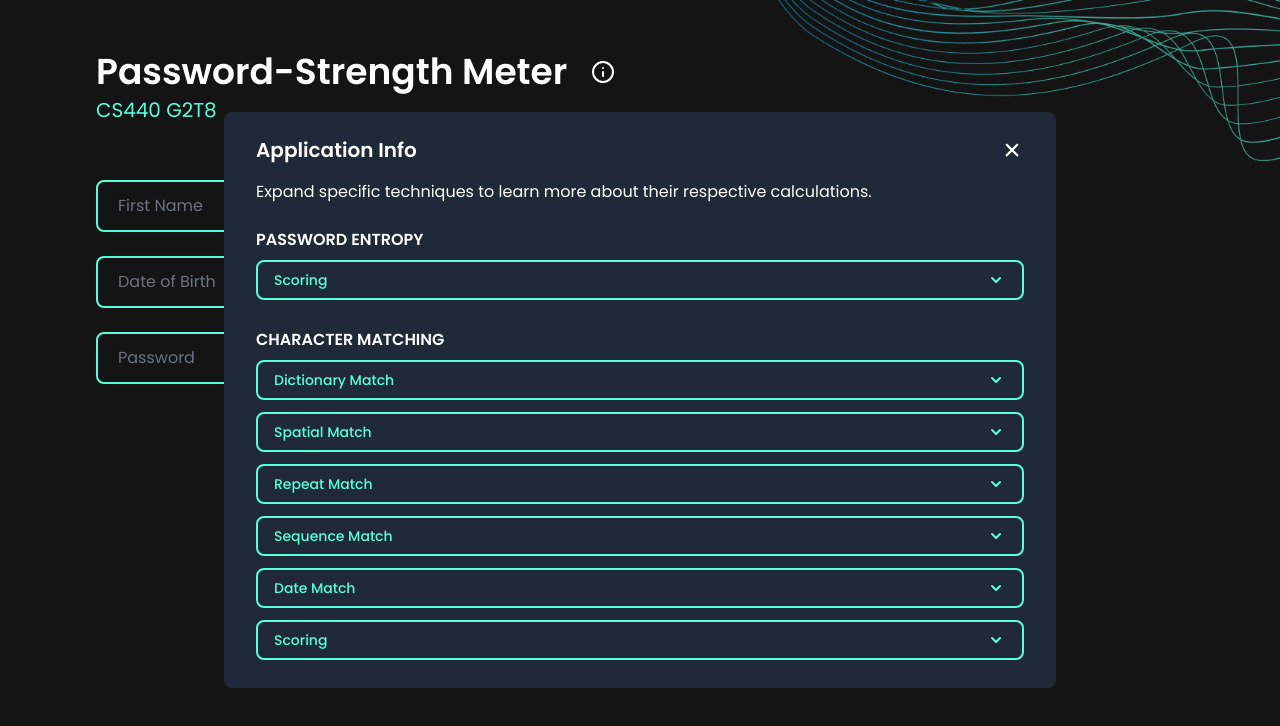
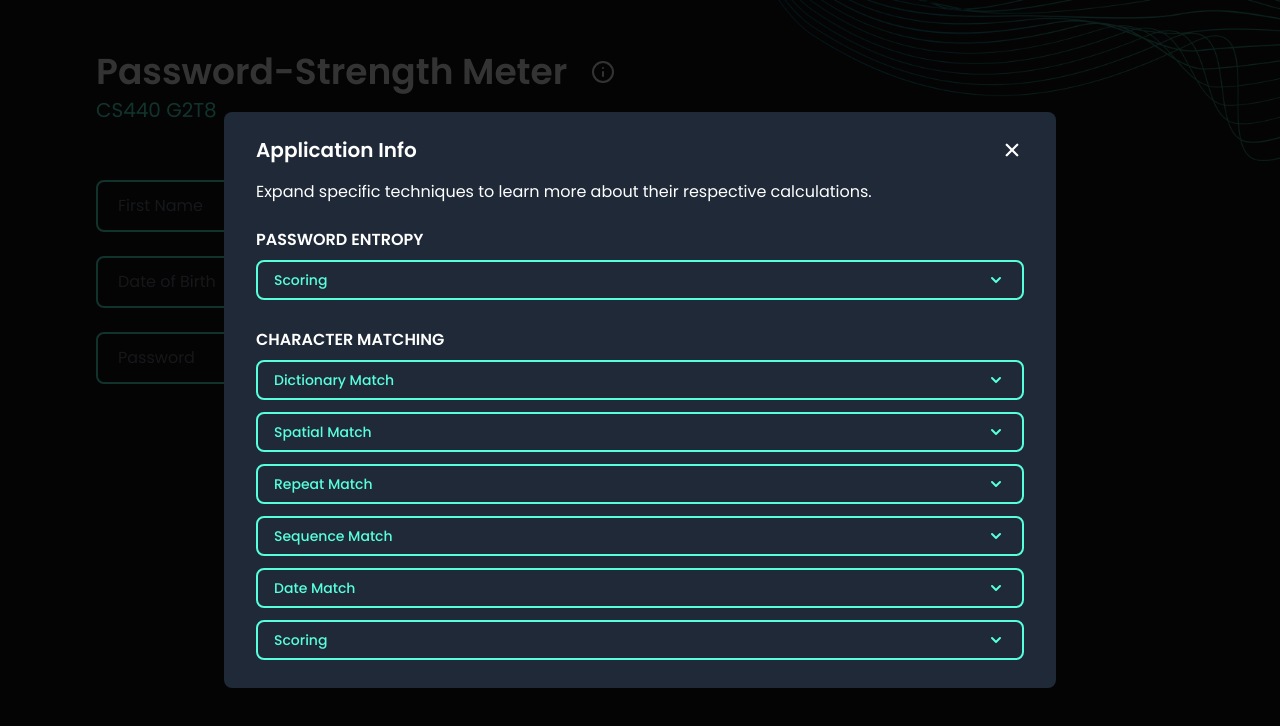
Before and after one commit to felicepng/password-strength-meter, a Next.js app: page / in a window 1280 px wide. Shown: the top 726 px of the page. Built offline with nearby package versions, Linux system fonts and the light colour scheme.

Commit message:
Add black background for modal

```diff
--- a/pages/index.tsx
+++ b/pages/index.tsx
@@ -57,7 +57,7 @@ const Home: NextPage = () => {
                   leaveFrom="opacity-100"
                   leaveTo="opacity-0"
                 >
-                  <Dialog.Overlay className="fixed inset-0" />
+                  <Dialog.Overlay className="fixed inset-0 bg-black opacity-80" />
                 </Transition.Child>
                 <span
                   className="inline-block h-screen align-middle"
@@ -227,7 +227,7 @@ const Home: NextPage = () => {
                             />
                           </Disclosure.Button>
                           <Disclosure.Panel className="px-4 pt-4 pb-0 text-sm md:text-base text-gray-200">
-                            <div>0: Too guessable, risky password (guesses: &lt; 10<sup>3</sup>)</div>
+                            <div>0: Too guessable, risky password (guesses &lt; 10<sup>3</sup>)</div>
                             <div>1: Very guessable, protection from throttled online attacks. (guesses &lt; 10<sup>6</sup>)</div>
                             <div>2: Somewhat guessable, protection from unthrottled online attacks. (guesses &lt; 10<sup>8</sup>)</div>
                             <div>3: Safely unguessable, moderate protection from offline slow-hash scenario. (guesses &lt; 10<sup>10</sup>)</div>
```
